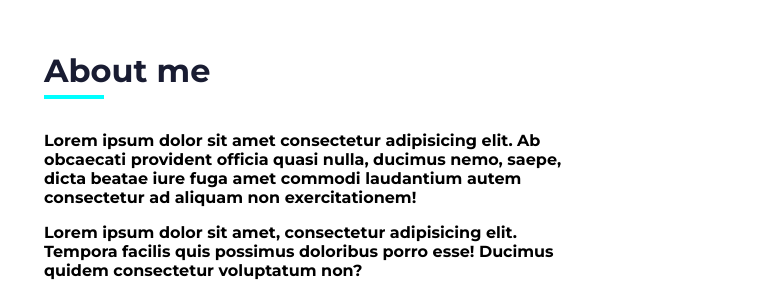
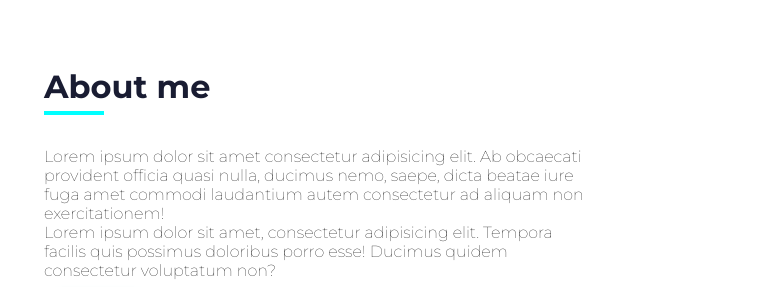
Before and after one commit to keilinaguiar/Projects, a website: page Mi-portafolio/index.html in a window 1280 px wide. Shown: the part 1335-1622 px from the top of the page, 516-1280 px from the left. Drawn offline with Linux system fonts and the light colour scheme.

Commit message:
actualizando trabajo

```diff
--- a/Mi-portafolio/CSS/style.css
+++ b/Mi-portafolio/CSS/style.css
@@ -101,7 +101,7 @@ box-shadow: 1px 3px 11px -5px rgba(102, 231, 200, .69);
     margin-top: 5px;
     margin-bottom: 2em;
 }
-#about p{
+.about p{
     margin-bottom: 1em;
     font-weight: 600;
 }
```
Also changed, not shown: Pagina-responsive/index.html (+1 -2 lines).
